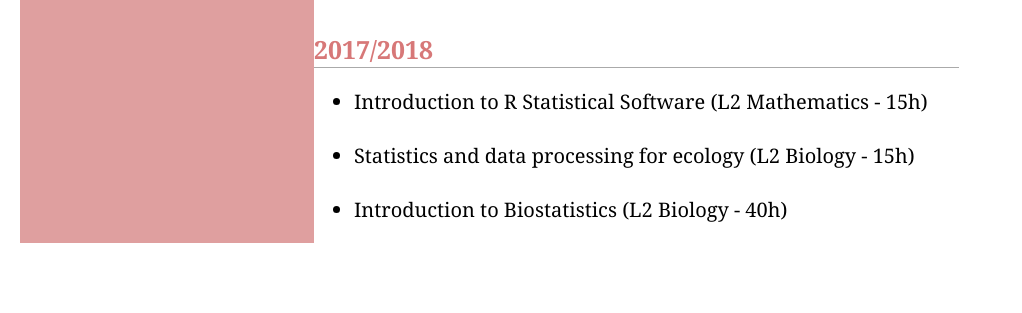
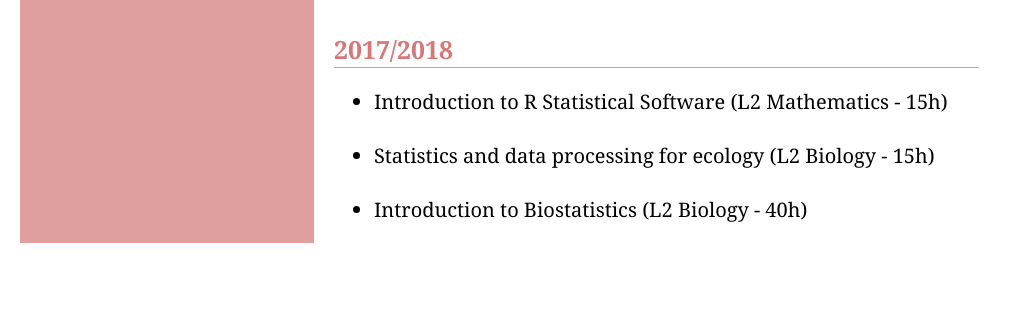
Before and after one commit to tcherchi/tiffanycherchi.github.io, a plain HTML site: page teaching.html in a window 1280 px wide. Shown: the part 538-851 px from the top of the page, without its empty margins (0-1022 px from the left). Drawn offline with Linux system fonts and the light colour scheme.

Commit message:
Update teaching.html

```diff
--- a/teaching.html
+++ b/teaching.html
@@ -31,7 +31,7 @@
       <div class="menu-item"><a href="http://inriamecsci.github.io/?fbclid=IwAR2Ih4ztM_Ce6OT3hKgTl0UyWPMJjjxG6wVVblWRo975Ov2TF-_J1T4_5A8#!/grains/voronoi-jeu"> Voronoï game</a></div>
     </div>
 
-    <div>
+    <div class=textedroite>
         <div id="toptitle">
         <h1>Tiffany Cherchi - Teaching</h1>
         </div>
```
